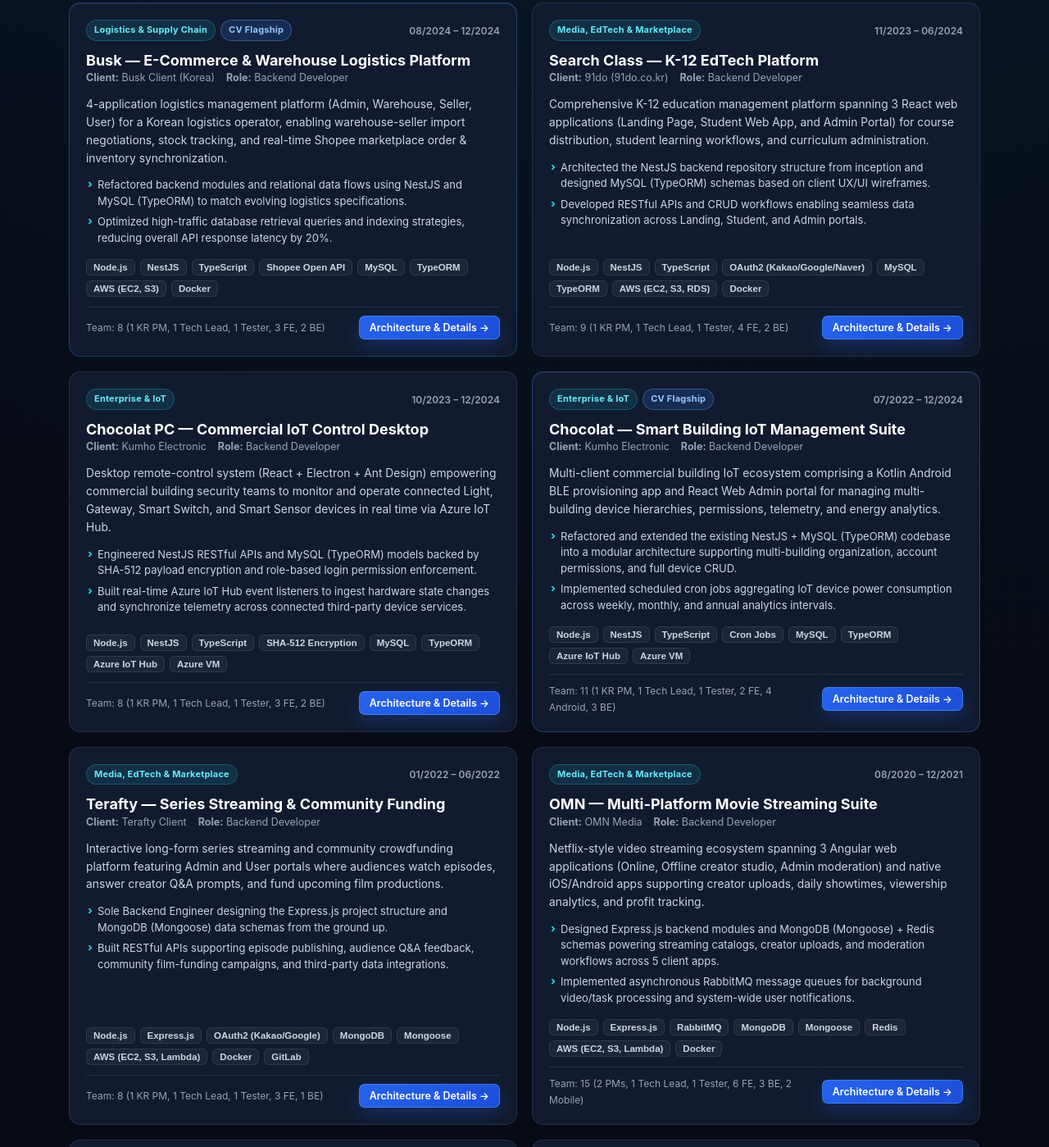
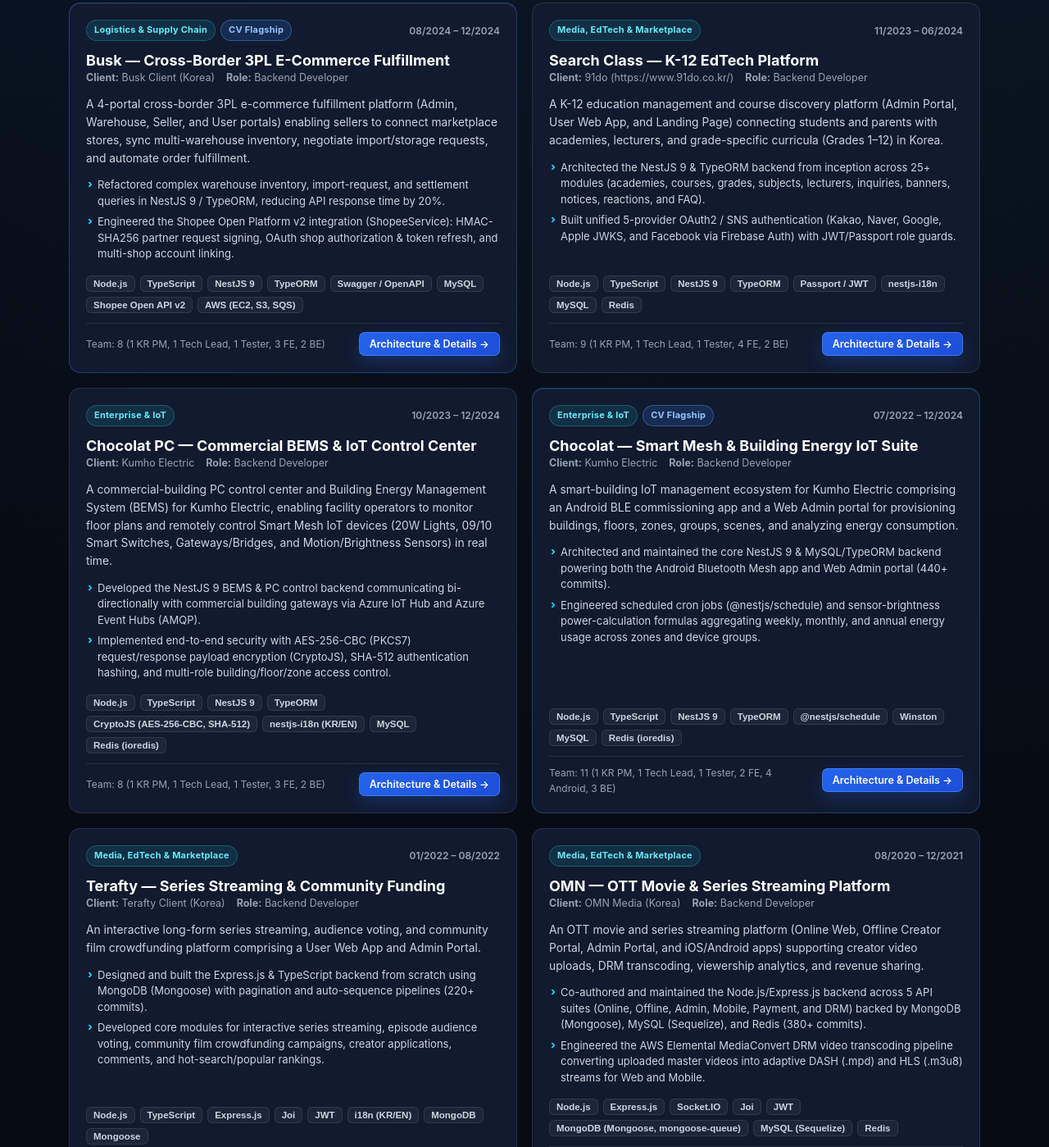
Before and after one commit to leonkenzo1997/portfolio-leo, a plain HTML site: page index.html in a window 1280 px wide. Shown: the part 2251-3650 px from the top of the page at 82% size. Drawn offline with Linux system fonts and the light colour scheme.

Commit message:
chore: update Brickmate Group VN projects & work experience from verified codebases

```diff
--- a/index.html
+++ b/index.html
@@ -239,10 +239,10 @@
               <div class="exp-date">07/2020 – 12/2024 &bull; Ho Chi Minh City</div>
             </div>
             <ul class="highlight-list">
-              <li>Architected and delivered backend systems from inception to production for 7 international products across IoT smart buildings (Chocolat, Chocolat PC), e-commerce logistics (Busk), EdTech (Search Class), media streaming (OMN, Terafty), and auto auctions (SC Road) using Node.js (NestJS, Express.js) and TypeScript.</li>
-              <li>Optimized data-retrieval queries and refactored backend architecture on the Busk logistics platform—reducing API response time by 20%—and integrated Shopee Open APIs for real-time order processing and multi-warehouse inventory sync.</li>
-              <li>Built real-time IoT device telemetry and remote-control backends for Kumho Electronic via Azure IoT Hub, Azure Blob Storage, SHA-512 payload encryption, and scheduled power-consumption aggregation cron jobs.</li>
-              <li>Implemented asynchronous RabbitMQ message queues, OAuth2 social logins (Google, KakaoTalk, Naver), relational/NoSQL schemas (MySQL/TypeORM, MongoDB, Firebase, Redis), and GitLab CI/CD pipelines on AWS and Azure.</li>
+              <li>Architected and delivered production backends across 7 international products in Smart Building IoT &amp; BEMS (Chocolat, Chocolat PC), 3PL E-Commerce Fulfillment (Busk), K-12 EdTech (Search Class), OTT/VOD Media Streaming (OMN, Terafty), and Auto Auctions (SC Road) using Node.js (NestJS, Express.js) and TypeScript.</li>
+              <li>Built Kumho Electric's Smart Mesh &amp; BEMS IoT backend (Chocolat / Chocolat PC): engineered real-time Azure IoT Hub &amp; Azure Event Hubs (AMQP) telemetry subscribers, AES-256-CBC &amp; SHA-512 payload encryption, OTA firmware management, and scheduled cron jobs calculating building power consumption across lights, smart switches, bridges, and sensors.</li>
+              <li>Engineered Shopee Open Platform v2 integration for the Busk 4-portal 3PL fulfillment platform (HMAC-SHA256 signing, OAuth token lifecycle, real-time webhook order sync, airway-bill PDF &amp; invoice extraction, AWS SQS) and refactored warehouse/inventory queries to cut API latency by 20%.</li>
+              <li>Built 25+ NestJS modules and 5-provider OAuth2/SNS auth (Kakao, Naver, Google, Apple JWKS, Firebase) with FCM push notifications for Search Class; engineered AWS Elemental MediaConvert DRM video transcoding (DASH .mpd / HLS .m3u8), Socket.IO, and In-App Purchase profit-settlement jobs for OMN and Terafty.</li>
             </ul>
           </article>
 
--- a/projects.js
+++ b/projects.js
@@ -106,7 +106,7 @@ const PROJECTS = [
   },
   {
     id: 'busk',
-    title: 'Busk — E-Commerce & Warehouse Logistics Platform',
+    title: 'Busk — Cross-Border 3PL E-Commerce Fulfillment',
     period: '08/2024 – 12/2024',
     customer: 'Busk Client (Korea)',
     role: 'Backend Developer',
@@ -115,16 +115,17 @@ const PROJECTS = [
     categoryLabel: 'Logistics & Supply Chain',
     flagship: true,
     summary:
-      '4-application logistics management platform (Admin, Warehouse, Seller, User) for a Korean logistics operator, enabling warehouse-seller import negotiations, stock tracking, and real-time Shopee marketplace order & inventory synchronization.',
+      'A 4-portal cross-border 3PL e-commerce fulfillment platform (Admin, Warehouse, Seller, and User portals) enabling sellers to connect marketplace stores, sync multi-warehouse inventory, negotiate import/storage requests, and automate order fulfillment.',
     highlights: [
-      'Refactored backend modules and relational data flows using NestJS and MySQL (TypeORM) to match evolving logistics specifications.',
-      'Optimized high-traffic database retrieval queries and indexing strategies, reducing overall API response latency by 20%.',
-      'Integrated Shopee Open APIs end-to-end—processing real-time order placement and cancellation webhooks while maintaining multi-warehouse inventory synchronization.'
+      'Refactored complex warehouse inventory, import-request, and settlement queries in NestJS 9 / TypeORM, reducing API response time by 20%.',
+      'Engineered the Shopee Open Platform v2 integration (ShopeeService): HMAC-SHA256 partner request signing, OAuth shop authorization & token refresh, and multi-shop account linking.',
+      'Built real-time Shopee order synchronization, canceled/returned order warehouse state handling, shipping document & airway-bill PDF generation, and invoice extraction APIs.',
+      'Integrated AWS S3 file storage, AWS SQS asynchronous queues, PayPal payments, ExcelJS reporting, Node-Geocoder, and Swagger/OpenAPI documentation.'
     ],
     techGroups: {
-      Backend: ['Node.js', 'NestJS', 'TypeScript', 'Shopee Open API'],
-      Data: ['MySQL', 'TypeORM'],
-      'Cloud & Web': ['AWS (EC2, S3)', 'Docker', 'GitLab CI/CD', 'React']
+      Backend: ['Node.js', 'TypeScript', 'NestJS 9', 'TypeORM', 'Swagger / OpenAPI'],
+      Database: ['MySQL'],
+      'Cloud & Integrations': ['Shopee Open API v2', 'AWS (EC2, S3, SQS)', 'PayPal', 'ExcelJS', 'Node-Geocoder', 'Docker', 'Nginx', 'GitLab CI/CD', 'ReactJS']
     },
     quickTags: ['Node.js / NestJS', 'TypeScript', 'MySQL', 'AWS', 'Docker']
   },
@@ -132,122 +133,125 @@ const PROJECTS = [
     id: 'search-class',
     title: 'Search Class — K-12 EdTech Platform',
     period: '11/2023 – 06/2024',
-    customer: '91do (91do.co.kr)',
+    customer: '91do (https://www.91do.co.kr/)',
     role: 'Backend Developer',
     teamSize: '9 (1 KR PM, 1 Tech Lead, 1 Tester, 4 FE, 2 BE)',
     category: 'media-edtech',
     categoryLabel: 'Media, EdTech & Marketplace',
     flagship: false,
     summary:
-      'Comprehensive K-12 education management platform spanning 3 React web applications (Landing Page, Student Web App, and Admin Portal) for course distribution, student learning workflows, and curriculum administration.',
+      'A K-12 education management and course discovery platform (Admin Portal, User Web App, and Landing Page) connecting students and parents with academies, lecturers, and grade-specific curricula (Grades 1–12) in Korea.',
     highlights: [
-      'Architected the NestJS backend repository structure from inception and designed MySQL (TypeORM) schemas based on client UX/UI wireframes.',
-      'Developed RESTful APIs and CRUD workflows enabling seamless data synchronization across Landing, Student, and Admin portals.',
-      'Implemented OAuth2 social login integrations for KakaoTalk, Google, and Naver accounts.',
-      'Configured GitLab CI/CD deployment pipelines targeting Docker containers on AWS (EC2, S3, RDS) and Linux servers.'
+      'Architected the NestJS 9 & TypeORM backend from inception across 25+ modules (academies, courses, grades, subjects, lecturers, inquiries, banners, notices, reactions, and FAQ).',
+      'Built unified 5-provider OAuth2 / SNS authentication (Kakao, Naver, Google, Apple JWKS, and Facebook via Firebase Auth) with JWT/Passport role guards.',
+      'Implemented geospatial distance-based academy/course search, Redis caching, AWS S3 presigned uploads, ExcelJS data exports, and Firebase Cloud Messaging (FCM) push notifications.',
+      'Configured Docker Compose environments, health-check endpoints, i18n localization (nestjs-i18n), and GitLab CI/CD deployment pipelines on AWS.'
     ],
     techGroups: {
-      Backend: ['Node.js', 'NestJS', 'TypeScript', 'OAuth2 (Kakao/Google/Naver)'],
-      Data: ['MySQL', 'TypeORM'],
-      'Cloud & Web': ['AWS (EC2, S3, RDS)', 'Docker', 'GitLab CI/CD', 'Linux', 'React']
+      Backend: ['Node.js', 'TypeScript', 'NestJS 9', 'TypeORM', 'Passport / JWT', 'nestjs-i18n'],
+      'Database & Cache': ['MySQL', 'Redis'],
+      'Cloud & Services': ['AWS (EC2, S3 Presigned Post, RDS)', 'Firebase Admin (FCM & Auth)', 'Kakao/Naver/Google/Apple OAuth2', 'ExcelJS', 'Docker', 'GitLab CI/CD', 'ReactJS']
     },
-    quickTags: ['Node.js / NestJS', 'TypeScript', 'MySQL', 'AWS', 'Docker']
+    quickTags: ['Node.js / NestJS', 'TypeScript', 'MySQL', 'Redis', 'AWS', 'Docker']
   },
   {
     id: 'chocolat-pc',
-    title: 'Chocolat PC — Commercial IoT Control Desktop',
+    title: 'Chocolat PC — Commercial BEMS & IoT Control Center',
     period: '10/2023 – 12/2024',
-    customer: 'Kumho Electronic',
+    customer: 'Kumho Electric',
     role: 'Backend Developer',
     teamSize: '8 (1 KR PM, 1 Tech Lead, 1 Tester, 3 FE, 2 BE)',
     category: 'enterprise-iot',
     categoryLabel: 'Enterprise & IoT',
     flagship: false,
     summary:
-      'Desktop remote-control system (React + Electron + Ant Design) empowering commercial building security teams to monitor and operate connected Light, Gateway, Smart Switch, and Smart Sensor devices in real time via Azure IoT Hub.',
+      'A commercial-building PC control center and Building Energy Management System (BEMS) for Kumho Electric, enabling facility operators to monitor floor plans and remotely control Smart Mesh IoT devices (20W Lights, 09/10 Smart Switches, Gateways/Bridges, and Motion/Brightness Sensors) in real time.',
     highlights: [
-      'Engineered NestJS RESTful APIs and MySQL (TypeORM) models backed by SHA-512 payload encryption and role-based login permission enforcement.',
-      'Built real-time Azure IoT Hub event listeners to ingest hardware state changes and synchronize telemetry across connected third-party device services.',
-      'Integrated Azure Blob Storage for building documents and partnered with the frontend team on interactive building floor-plan zone mapping.'
+      'Developed the NestJS 9 BEMS & PC control backend communicating bi-directionally with commercial building gateways via Azure IoT Hub and Azure Event Hubs (AMQP).',
+      'Implemented end-to-end security with AES-256-CBC (PKCS7) request/response payload encryption (CryptoJS), SHA-512 authentication hashing, and multi-role building/floor/zone access control.',
+      'Built real-time AzureIotHubSubscriber event consumers tracking gateway heartbeats, relay node protocols, bad-device diagnostics, and group/zone sensor automation.',
+      'Developed 2D building floor-plan zone marking APIs, OTA bridge firmware management, and Azure Blob Storage document/floor-plan upload pipelines.'
     ],
     techGroups: {
-      Backend: ['Node.js', 'NestJS', 'TypeScript', 'SHA-512 Encryption'],
-      Data: ['MySQL', 'TypeORM'],
-      'Azure & Clients': ['Azure IoT Hub', 'Azure VM', 'Azure Blob Storage', 'Docker', 'GitLab', 'React', 'Electron']
+      Backend: ['Node.js', 'TypeScript', 'NestJS 9', 'TypeORM', 'CryptoJS (AES-256-CBC, SHA-512)', 'nestjs-i18n (KR/EN)'],
+      'Database & Cache': ['MySQL', 'Redis (ioredis)'],
+      'Cloud, IoT & Desktop': ['Microsoft Azure (VM, IoT Hub, Event Hubs AMQP, Blob Storage)', 'New Relic APM', 'Docker', 'GitLab CI/CD', 'Electron', 'ReactJS', 'Ant Design']
     },
-    quickTags: ['Node.js / NestJS', 'TypeScript', 'MySQL', 'Azure', 'Docker']
+    quickTags: ['Node.js / NestJS', 'TypeScript', 'MySQL', 'Redis', 'Azure', 'Docker']
   },
   {
     id: 'chocolat',
-    title: 'Chocolat — Smart Building IoT Management Suite',
+    title: 'Chocolat — Smart Mesh & Building Energy IoT Suite',
     period: '07/2022 – 12/2024',
-    customer: 'Kumho Electronic',
+    customer: 'Kumho Electric',
     role: 'Backend Developer',
     teamSize: '11 (1 KR PM, 1 Tech Lead, 1 Tester, 2 FE, 4 Android, 3 BE)',
     category: 'enterprise-iot',
     categoryLabel: 'Enterprise & IoT',
     flagship: true,
     summary:
-      'Multi-client commercial building IoT ecosystem comprising a Kotlin Android BLE provisioning app and React Web Admin portal for managing multi-building device hierarchies, permissions, telemetry, and energy analytics.',
+      'A smart-building IoT management ecosystem for Kumho Electric comprising an Android BLE commissioning app and a Web Admin portal for provisioning buildings, floors, zones, groups, scenes, and analyzing energy consumption.',
     highlights: [
-      'Refactored and extended the existing NestJS + MySQL (TypeORM) codebase into a modular architecture supporting multi-building organization, account permissions, and full device CRUD.',
-      'Implemented scheduled cron jobs aggregating IoT device power consumption across weekly, monthly, and annual analytics intervals.',
-      'Connected Azure IoT Hub and Azure Blob Storage to manage device telemetry streams, document uploads, and synchronized building/device state across Android and Web Admin clients.'
+      'Architected and maintained the core NestJS 9 & MySQL/TypeORM backend powering both the Android Bluetooth Mesh app and Web Admin portal (440+ commits).',
+      'Engineered scheduled cron jobs (@nestjs/schedule) and sensor-brightness power-calculation formulas aggregating weekly, monthly, and annual energy usage across zones and device groups.',
+      'Built scene/schedule automation, smart-switch & motion-sensor perception logic, OTA firmware distribution (.gbl), and bilingual KR/EN internationalization.',
+      'Integrated Azure IoT Hub device twin/direct methods, Azure Event Hubs, Azure Blob Storage, Redis caching, Winston daily-rotating logs, and New Relic monitoring.'
     ],
     techGroups: {
-      Backend: ['Node.js', 'NestJS', 'TypeScript', 'Cron Jobs'],
-      Data: ['MySQL', 'TypeORM'],
-      'Azure & Clients': ['Azure IoT Hub', 'Azure VM', 'Azure Blob Storage', 'Docker', 'Kotlin (Android)', 'React']
+      Backend: ['Node.js', 'TypeScript', 'NestJS 9', 'TypeORM', '@nestjs/schedule', 'Winston'],
+      'Database & Cache': ['MySQL', 'Redis (ioredis)'],
+      'Cloud, IoT & Clients': ['Microsoft Azure (VM, IoT Hub, Event Hubs, Blob Storage)', 'New Relic', 'Docker', 'GitLab CI/CD', 'Kotlin (Android BLE)', 'ReactJS']
     },
-    quickTags: ['Node.js / NestJS', 'TypeScript', 'MySQL', 'Azure', 'Docker']
+    quickTags: ['Node.js / NestJS', 'TypeScript', 'MySQL', 'Redis', 'Azure', 'Docker']
   },
   {
     id: 'terafty',
     title: 'Terafty — Series Streaming & Community Funding',
-    period: '01/2022 – 06/2022',
-    customer: 'Terafty Client',
+    period: '01/2022 – 08/2022',
+    customer: 'Terafty Client (Korea)',
     role: 'Backend Developer',
     teamSize: '8 (1 KR PM, 1 Tech Lead, 1 Tester, 3 FE, 1 BE)',
     category: 'media-edtech',
     categoryLabel: 'Media, EdTech & Marketplace',
     flagship: false,
     summary:
-      'Interactive long-form series streaming and community crowdfunding platform featuring Admin and User portals where audiences watch episodes, answer creator Q&A prompts, and fund upcoming film productions.',
+      'An interactive long-form series streaming, audience voting, and community film crowdfunding platform comprising a User Web App and Admin Portal.',
     highlights: [
-      'Sole Backend Engineer designing the Express.js project structure and MongoDB (Mongoose) data schemas from the ground up.',
-      'Built RESTful APIs supporting episode publishing, audience Q&A feedback, community film-funding campaigns, and third-party data integrations.',
-      'Implemented KakaoTalk and Google social authentication alongside containerized deployments on AWS (EC2, S3, Lambda) and Docker.'
+      'Designed and built the Express.js & TypeScript backend from scratch using MongoDB (Mongoose) with pagination and auto-sequence pipelines (220+ commits).',
+      'Developed core modules for interactive series streaming, episode audience voting, community film crowdfunding campaigns, creator applications, comments, and hot-search/popular rankings.',
+      'Implemented Google & Kakao OAuth2 social login, JWT authentication, Joi request validation, AWS S3 media uploads, and full KR/EN internationalization (i18n) across all APIs.'
     ],
     techGroups: {
-      Backend: ['Node.js', 'Express.js', 'OAuth2 (Kakao/Google)'],
-      Data: ['MongoDB', 'Mongoose'],
-      'Cloud & Web': ['AWS (EC2, S3, Lambda)', 'Docker', 'GitLab', 'React', 'Ant Design']
+      Backend: ['Node.js', 'TypeScript', 'Express.js', 'Joi', 'JWT', 'i18n (KR/EN)'],
+      Database: ['MongoDB', 'Mongoose'],
+      'Cloud & Web': ['AWS (EC2, S3)', 'Google & Kakao OAuth2', 'Nodemailer', 'Docker', 'GitLab', 'ReactJS', 'Ant Design']
     },
-    quickTags: ['Node.js / NestJS', 'MongoDB', 'AWS', 'Docker']
+    quickTags: ['Node.js / NestJS', 'TypeScript', 'MongoDB', 'AWS', 'Docker']
   },
   {
     id: 'omn',
-    title: 'OMN — Multi-Platform Movie Streaming Suite',
+    title: 'OMN — OTT Movie & Series Streaming Platform',
     period: '08/2020 – 12/2021',
-    customer: 'OMN Media',
+    customer: 'OMN Media (Korea)',
     role: 'Backend Developer',
     teamSize: '15 (2 PMs, 1 Tech Lead, 1 Tester, 6 FE, 3 BE, 2 Mobile)',
     category: 'media-edtech',
     categoryLabel: 'Media, EdTech & Marketplace',
     flagship: false,
     summary:
-      'Netflix-style video streaming ecosystem spanning 3 Angular web applications (Online, Offline creator studio, Admin moderation) and native iOS/Android apps supporting creator uploads, daily showtimes, viewership analytics, and profit tracking.',
+      'An OTT movie and series streaming platform (Online Web, Offline Creator Portal, Admin Portal, and iOS/Android apps) supporting creator video uploads, DRM transcoding, viewership analytics, and revenue sharing.',
     highlights: [
-      'Designed Express.js backend modules and MongoDB (Mongoose) + Redis schemas powering streaming catalogs, creator uploads, and moderation workflows across 5 client apps.',
-      'Implemented asynchronous RabbitMQ message queues for background video/task processing and system-wide user notifications.',
-      'Integrated AWS S3 for media/file storage and deployed services using Docker and AWS Lambda/EC2 across bi-weekly Agile sprints.'
+      'Co-authored and maintained the Node.js/Express.js backend across 5 API suites (Online, Offline, Admin, Mobile, Payment, and DRM) backed by MongoDB (Mongoose), MySQL (Sequelize), and Redis (380+ commits).',
+      'Engineered the AWS Elemental MediaConvert DRM video transcoding pipeline converting uploaded master videos into adaptive DASH (.mpd) and HLS (.m3u8) streams for Web and Mobile.',
+      'Built background job queues (mongoose-queue, node-cron) for creator profit/billing settlement, automated multi-resolution poster/thumbnail resizing (Sharp, Jimp) on AWS S3, and In-App Purchase verification.',
+      'Implemented real-time notifications via Socket.IO, Firebase Admin (FCM), and Apple Push Notification service (APNs).'
     ],
     techGroups: {
-      Backend: ['Node.js', 'Express.js', 'RabbitMQ'],
-      Data: ['MongoDB', 'Mongoose', 'Redis'],
-      'Cloud & Clients': ['AWS (EC2, S3, Lambda)', 'Docker', 'GitLab', 'Angular', 'iOS & Android']
+      Backend: ['Node.js', 'Express.js', 'Socket.IO', 'Joi', 'JWT'],
+      Databases: ['MongoDB (Mongoose, mongoose-queue)', 'MySQL (Sequelize)', 'Redis'],
+      'Cloud & Media': ['AWS (Elemental MediaConvert DRM DASH/HLS, S3, EC2)', 'Sharp', 'Jimp', 'In-App Purchase', 'Firebase Admin & APNs', 'Docker', 'Angular', 'iOS & Android']
     },
-    quickTags: ['Node.js / NestJS', 'MongoDB', 'Redis', 'AWS', 'Docker']
+    quickTags: ['Node.js / NestJS', 'MongoDB', 'MySQL', 'Redis', 'AWS', 'Docker']
   },
   {
     id: 'sc-road',
```
Also changed, not shown: cv.html (+8 -8 lines), 1 other file.
